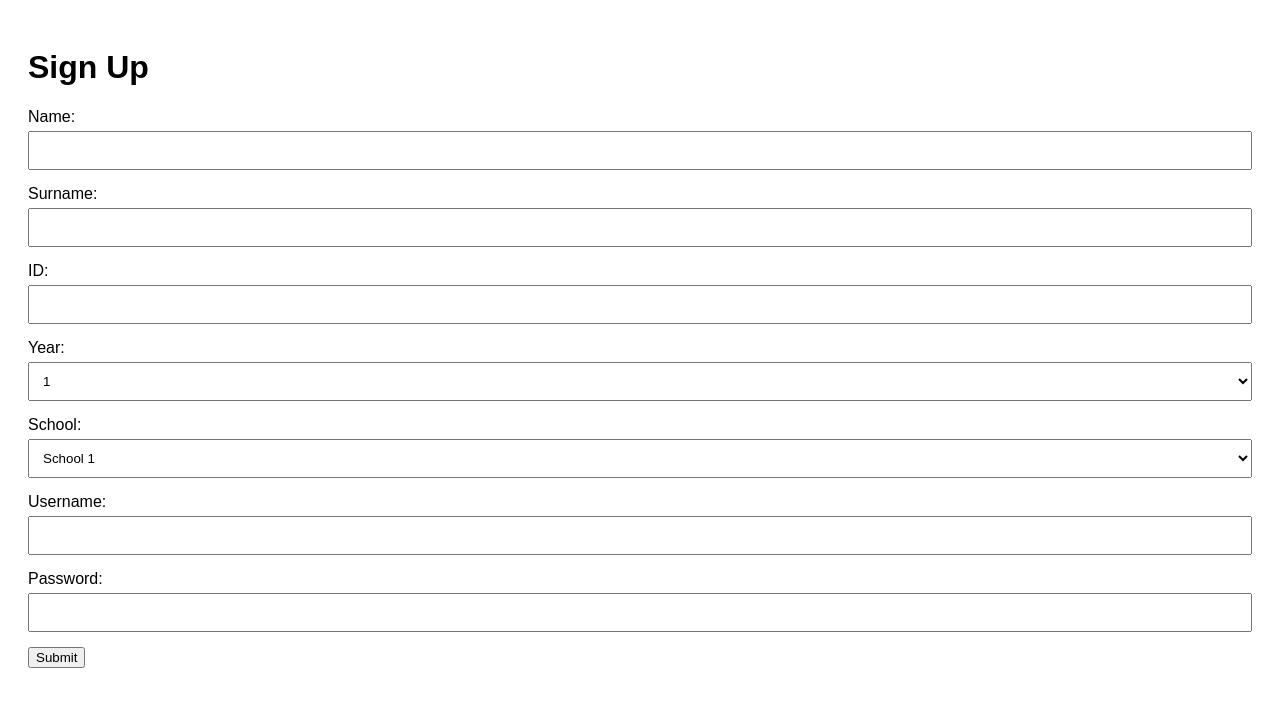
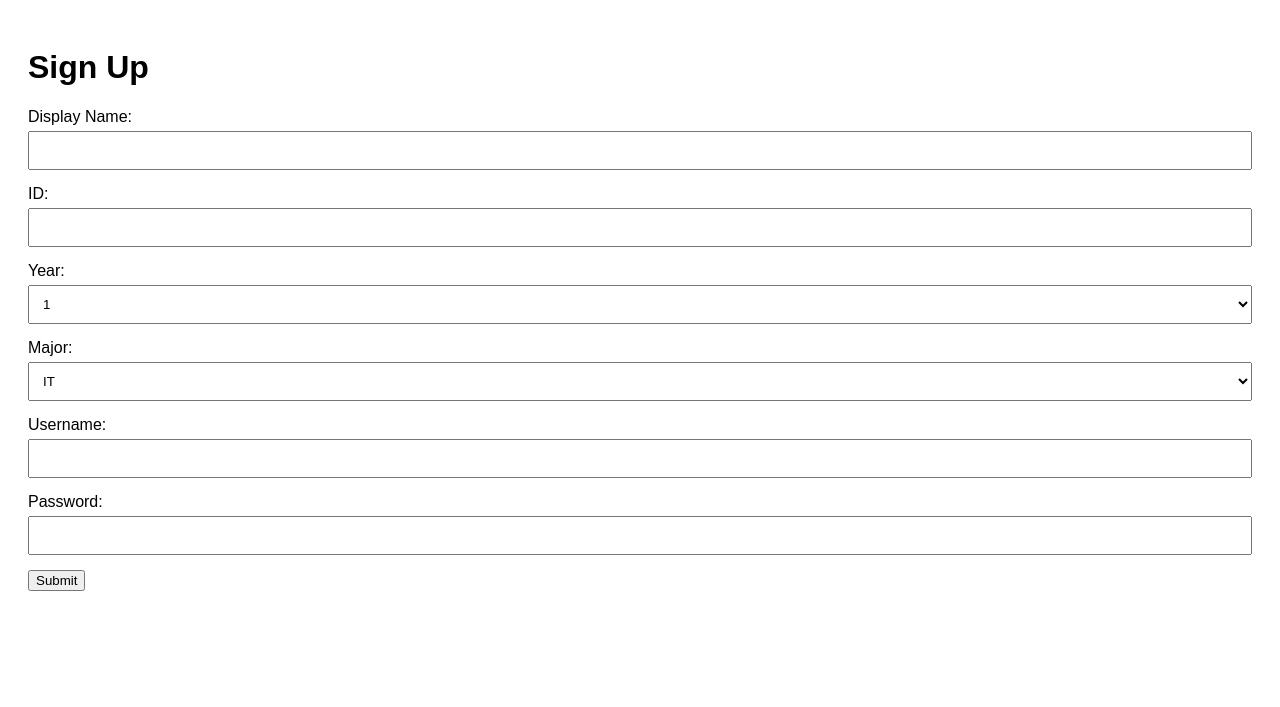
Before and after one commit to Pattrapol-Yaowaraj/All-IT-By-Jing-, a Django app: page /signup in a window 1280 px wide. Shown: the top 707 px of the page. Run offline with Django 4.2, Linux system fonts and the light colour scheme.

Commit message:
148: Update Sign-up

```diff
--- a/All_IT/home/template/home/signup.html
+++ b/All_IT/home/template/home/signup.html
@@ -27,13 +27,8 @@
   <h1>Sign Up</h1>
   <form>
     <div class="form-group">
-      <label for="name">Name:</label>
+      <label for="name">Display Name:</label>
       <input type="text" id="name" name="name" required>
-    </div>
-
-    <div class="form-group">
-      <label for="surname">Surname:</label>
-      <input type="text" id="surname" name="surname" required>
     </div>
 
     <div class="form-group">
@@ -52,12 +47,12 @@
     </div>
 
     <div class="form-group">
-      <label for="school">School:</label>
-      <select id="school" name="school" required>
-        <option value="1">School 1</option>
-        <option value="2">School 2</option>
-        <option value="3">School 3</option>
-        <option value="4">School 4</option>
+      <label for="major">Major:</label>
+      <select id="major" name="major" required>
+        <option value="1">IT</option>
+        <option value="2">DSBA</option>
+        <option value="3">AIT</option>
+        <option value="4">BIT</option>
       </select>
     </div>
 
```
